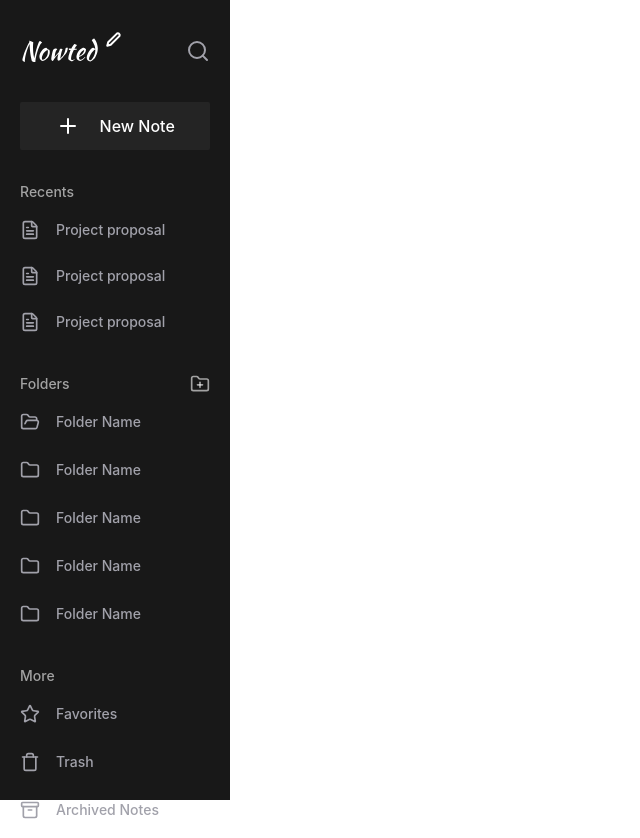
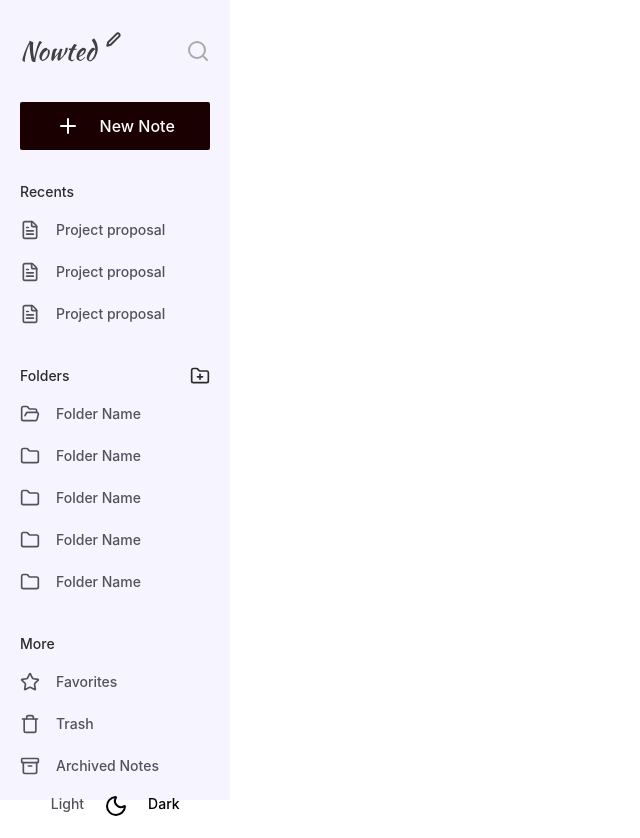
Before and after one commit to Anirudhhan-work/nowted, a React app: page / in a window 1280 px wide. Shown: the whole page, without its empty margins (0-640 px from the left). Built offline with nearby package versions, Linux system fonts and the light colour scheme; the HTML template or start-up script is replaced by a standard one.

Commit message:
dark mode feature added and some ui changes

```diff
--- a/src/App.css
+++ b/src/App.css
@@ -3,7 +3,7 @@
 @theme {
   --color-primary: #312eb5;
   --color-background: #f5f4ff;
-  --color-background-400: rgba(49, 46, 181, 0.04);
+  --color-background-400: rgba(49, 46, 181, 0.09);
   --color-background-500: rgba(26, 0, 0);
   --color-background-700: rgba(82 82 91);
   --color-background-800: rgba(44, 44, 44);
@@ -12,10 +12,14 @@
 .dark {
   --color-primary: #312eb5;
   --color-background: #181818;
-  --color-background-400: rgba(255, 255, 255, 0.04);
+  --color-background-400: rgba(255, 255, 255, 0.06);
   --color-background-500: rgba(255, 255, 255, 0.05);
   --color-background-700: rgb(161, 161, 170);
   --color-background-800: rgba(255, 255, 255, 0.6);
 }
 
 @custom-variant dark (&:where(.dark, .dark *));
+
+* {
+  @apply transition-colors duration-200;
+}
--- a/src/App.tsx
+++ b/src/App.tsx
@@ -1,8 +1,18 @@
+import { useContext } from "react";
 import SideBar from "./Components/SideBar";
+import { ThemeContext } from "./context/theme/ThemeContext";
 
 const App = () => {
+  const context = useContext(ThemeContext);
+
+  if (!context) throw console.error("Some issue with the Theme context");
+
+  const { darkMode } = context;
+
   return (
-    <div className="w-full h-screen text-white text-blue dark">
+    <div
+      className={`w-full h-screen text-white text-blue ${darkMode && "dark"}`}
+    >
       <SideBar />
     </div>
   );
--- a/src/Components/SideBar.tsx
+++ b/src/Components/SideBar.tsx
@@ -3,6 +3,7 @@
 import MoreComponent from "../navbar/components/MoreComponent";
 import AddNoteButton from "../navbar/components/AddNoteButton";
 import HeadComponent from "../navbar/components/HeadComponent";
+import DarkModeComponent from "../navbar/components/DarkModeComponent";
 
 const SideBar = () => {
   return (
@@ -12,6 +13,7 @@
       <RecentComponent />
       <FolderComponent />
       <MoreComponent />
+      <DarkModeComponent />
     </nav>
   );
 };
--- /dev/null
+++ b/src/context/theme/ThemeContext.tsx
@@ -0,0 +1,10 @@
+import { createContext } from "react";
+
+type ThemeContextType = {
+  darkMode: boolean;
+  toggleDarkMode: () => void;
+};
+
+export const ThemeContext = createContext<ThemeContextType | undefined>(
+  undefined,
+);
--- /dev/null
+++ b/src/context/theme/ThemeState.tsx
@@ -0,0 +1,25 @@
+import { useState, type ReactNode } from "react";
+import { ThemeContext } from "./ThemeContext";
+
+export const ThemeProvider = ({ children }: { children: ReactNode }) => {
+  const key = "nowted-theme";
+  const [darkMode, setDarkMode] = useState(() => {
+    return localStorage.getItem(key) === "dark" || false;
+  });
+
+  const toggleDarkMode = () => {
+    if (darkMode) {
+      localStorage.setItem(key, "light");
+    } else {
+      localStorage.setItem(key, "dark");
+    }
+
+    setDarkMode((prev) => !prev);
+  };
+
+  return (
+    <ThemeContext.Provider value={{ darkMode, toggleDarkMode }}>
+      {children}
+    </ThemeContext.Provider>
+  );
+};
--- a/src/main.tsx
+++ b/src/main.tsx
@@ -2,9 +2,12 @@
 import { createRoot } from "react-dom/client";
 import App from "./App.tsx";
 import "./App.css";
+import { ThemeProvider } from "./context/theme/ThemeState.tsx";
 
 createRoot(document.getElementById("root")!).render(
   <StrictMode>
-    <App />
+    <ThemeProvider>
+      <App />
+    </ThemeProvider>
   </StrictMode>,
 );
--- a/src/navbar/components/AddNoteButton.tsx
+++ b/src/navbar/components/AddNoteButton.tsx
@@ -3,7 +3,7 @@
 const AddNoteButton = () => {
   return (
     <section className="flex justify-center py-8 px-5">
-      <button className="flex gap-5 font-medium text-md justify-center items-center bg-background-500 w-full rounded-xs py-3 cursor-pointer hover:bg-zinc-800/60 transition duration-200">
+      <button className="flex gap-5 font-medium text-md justify-center items-center bg-background-500 w-full rounded-xs py-3 cursor-pointer dark:hover:bg-zinc-700/50 hover:bg-zinc-800 transition duration-200">
         <Plus /> New Note
       </button>
     </section>
--- /dev/null
+++ b/src/navbar/components/DarkModeComponent.tsx
@@ -0,0 +1,26 @@
+import { Moon, Sun } from "lucide-react";
+import { ThemeContext } from "../../context/theme/ThemeContext";
+import { useContext } from "react";
+
+const DarkModeComponent = () => {
+  const context = useContext(ThemeContext);
+  if (!context) throw console.error("Some issue with the Theme context");
+  const { darkMode, toggleDarkMode } = context;
+  return (
+    <section className="flex gap-5 justify-center font-medium mt-auto text-sm">
+      <p className="text-zinc-600 dark:text-white">Light</p>
+      {darkMode ? (
+        <button onClick={toggleDarkMode} className="cursor-pointer">
+          <Sun />
+        </button>
+      ) : (
+        <button onClick={toggleDarkMode} className="text-black cursor-pointer">
+          <Moon />
+        </button>
+      )}
+      <p className="dark:text-zinc-500 text-black">Dark</p>
+    </section>
+  );
+};
+
+export default DarkModeComponent;
--- a/src/navbar/components/FolderComponent.tsx
+++ b/src/navbar/components/FolderComponent.tsx
@@ -8,7 +8,7 @@
         <h3 className="text-sm font-medium">Folders</h3>
         <FolderPlus size={20} />
       </div>
-      <div className="flex flex-col gap-2 py-2">
+      <div className="flex flex-col gap-0.5 py-2">
         <TabButton icon={FolderOpen} label={"Folder Name"} />
         <TabButton icon={Folder} label={"Folder Name"} />
         <TabButton icon={Folder} label={"Folder Name"} />
--- a/src/navbar/components/HeadComponent.tsx
+++ b/src/navbar/components/HeadComponent.tsx
@@ -1,10 +1,18 @@
 import { Search } from "lucide-react";
 import logo from "../../assets/nowtedlogo.svg";
+import { ThemeContext } from "../../context/theme/ThemeContext";
+import { useContext } from "react";
 const HeadComponent = () => {
+  const context = useContext(ThemeContext);
+  if (!context) throw console.error("Some issue with the Theme context");
+  const { darkMode } = context;
+
   return (
-    <section className="flex justify-between items-center px-5">
+    <section
+      className={`flex justify-between items-center px-5 ${!darkMode && "invert-75"}`}
+    >
       <img src={logo} alt="nowted logo" />
-      <Search className="text-background-700" />
+      <Search className="text-background-800" />
     </section>
   );
 };
--- a/src/navbar/components/MoreComponent.tsx
+++ b/src/navbar/components/MoreComponent.tsx
@@ -7,7 +7,7 @@
       <h3 className="text-sm text font-medium px-5 text-background-800">
         More
       </h3>
-      <div className="flex flex-col gap-2 py-2">
+      <div className="flex flex-col gap-0.5 py-2">
         <TabButton icon={Star} label="Favorites" />
         <TabButton icon={Trash} label="Trash" />
         <TabButton icon={Archive} label="Archived Notes" />
--- a/src/navbar/components/RecentComponent.tsx
+++ b/src/navbar/components/RecentComponent.tsx
@@ -7,7 +7,7 @@
       <h3 className="text-sm text font-medium px-5 text-background-800">
         Recents
       </h3>
-      <div className="flex flex-col gap-1.5 py-2">
+      <div className="flex flex-col gap-0.5 py-2">
         <TabButton icon={FileText} label={"Project proposal"} />
         <TabButton icon={FileText} label={"Project proposal"} />
         <TabButton icon={FileText} label={"Project proposal"} />
```
